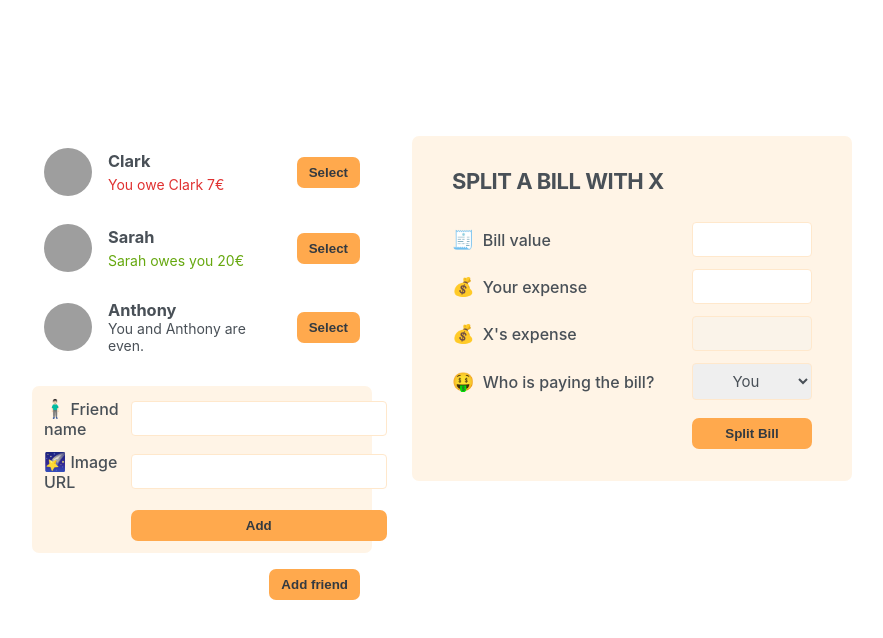
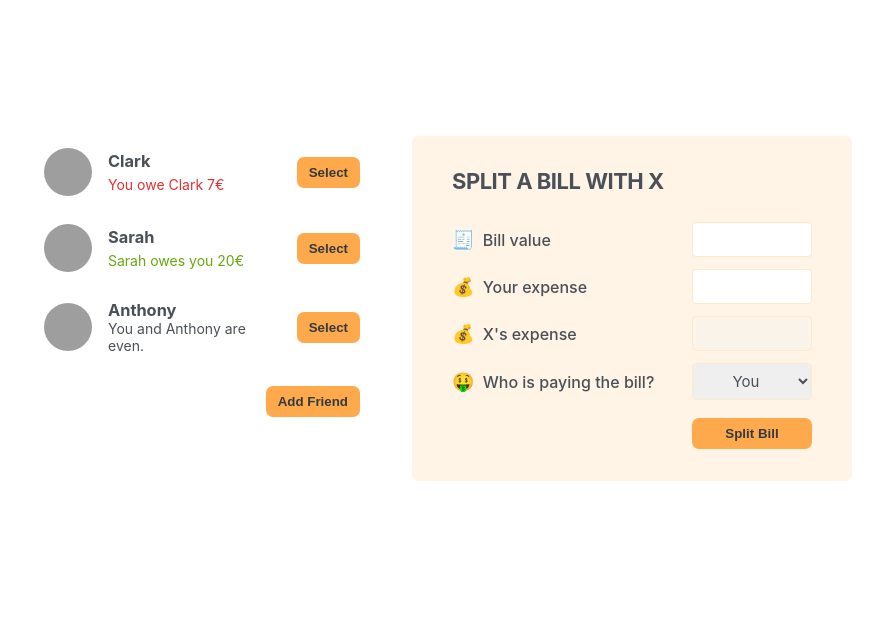
Before and after one commit to Serco627/share-my-plate, a React (Create React App) app: page / in a window 1280 px wide. Shown: the top 638 px of the page, without its empty margins (198-1081 px from the left). Built offline with nearby package versions, Linux system fonts and the light colour scheme; grey boxes are pictures that could not be loaded.

Commit message:
add conditionally rendering of addfriend form

```diff
--- a/src/App.js
+++ b/src/App.js
@@ -1,3 +1,5 @@
+import { useState } from "react";
+
 const initialFriends = [
   {
     id: 118836,
@@ -19,13 +21,28 @@
   },
 ];
 
+function Button({ children, onClick }) {
+  return (
+    <button className="button" onClick={onClick}>
+      {children}
+    </button>
+  );
+}
+
 export default function App() {
+  const [showAddFriend, setShowAddFriend] = useState(false);
+
+  function handleShowAddFriend() {
+    setShowAddFriend(!showAddFriend);
+  }
   return (
     <div className="app">
       <div className="sidebar">
         <FriendsList />
-        <FormAddFriend />
-        <Button>Add friend</Button>
+        {showAddFriend && <FormAddFriend />}
+        <Button onClick={handleShowAddFriend}>
+          {showAddFriend ? "Close" : "Add Friend"}
+        </Button>
       </div>
       <FormSplitBill />
     </div>
@@ -79,10 +96,6 @@
   );
 }
 
-function Button({ children }) {
-  return <button className="button">{children}</button>;
-}
-
 function FormSplitBill() {
   return (
     <form className="form-split-bill">
```
